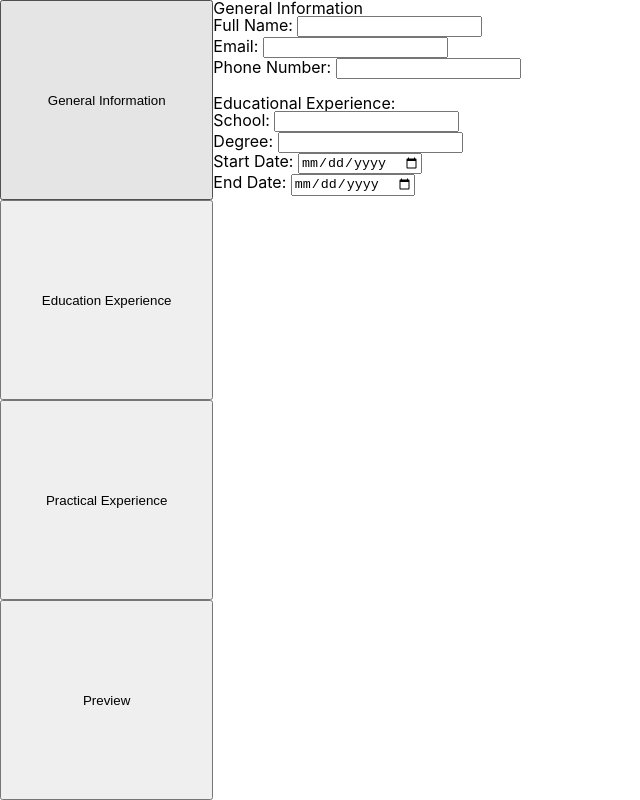
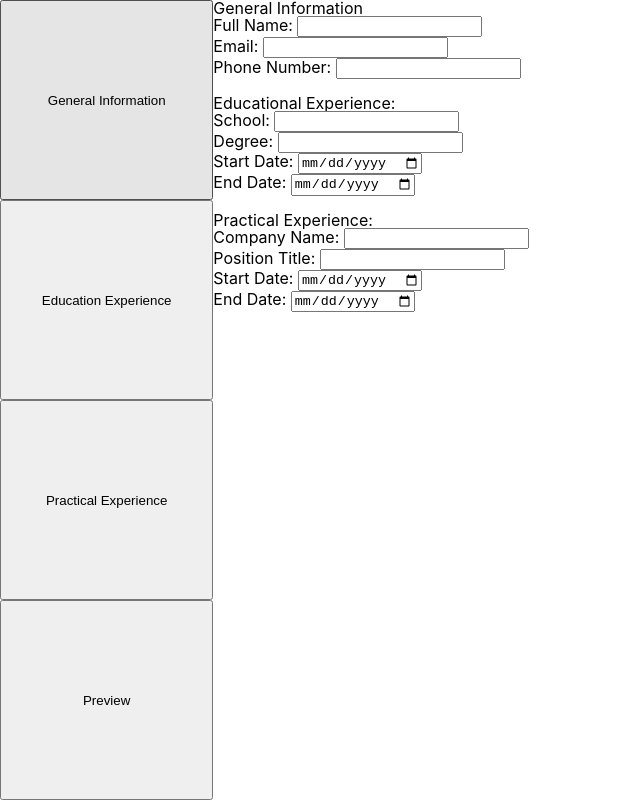
Before and after one commit to aaronlmjohnson/cv-project, a React (Create React App) app: page / in a window 1280 px wide. Shown: the whole page, without its empty margins (0-640 px from the left). Built offline with nearby package versions, Linux system fonts and the light colour scheme.

Commit message:
added company info fields to PracticalInfoForm

```diff
--- a/src/components/ActiveForm.js
+++ b/src/components/ActiveForm.js
@@ -1,6 +1,7 @@
 import React from "react";
 import EducationInfoForm from "./EducationInfoForm";
 import GeneralInfoForm from "./GeneralInfoForm";
+import PracticalInfoForm from "./PracticalInfoForm";
 
 const ActiveForm = ()=>{
     return(
@@ -8,6 +9,8 @@ const ActiveForm = ()=>{
             <GeneralInfoForm />
             <br/>
             <EducationInfoForm />
+            <br/>
+            <PracticalInfoForm />
         </div>
     )
 }
--- a/src/components/EducationInfoForm.js
+++ b/src/components/EducationInfoForm.js
@@ -11,8 +11,8 @@ const EducationInfoForm = ()=>{
                 <ul id="educational-experience-form-items">
                     <TextItem id={"school"} name={"school"} value={"School:"}/>
                     <TextItem id={"degree"} name={"degree"} value={"Degree:"}/>
-                    <DateItem id={"start-date"} name={"startDate"} value={"Start Date:"} />
-                    <DateItem id={"end-date"} name={"endDate"} value={"End Date:"} />
+                    <DateItem id={"school-start-date"} name={"schoolStartDate"} value={"Start Date:"} />
+                    <DateItem id={"school-end-date"} name={"schoolEndDate"} value={"End Date:"} />
                 </ul>
             </form>
         </div>
--- a/src/components/PracticalInfoForm.js
+++ b/src/components/PracticalInfoForm.js
@@ -9,6 +9,10 @@ const PracticalInfoForm = ()=>{
             <FormHeader id="practical-info-header" value="Practical Experience:"/>
             <form id="practical-experience-form">
                 <ul id="practical-experience-form-items">
+                <TextItem id={"company-name"} name={"companyName"} value={"Company Name:"}/>
+                <TextItem id={"position-title"} name={"positionTitle"} value={"Position Title:"}/>
+                <DateItem id={"work-start-date"} name={"workStartDate"} value={"Start Date:"} />
+                <DateItem id={"work-end-date"} name={"workEndDate"} value={"End Date:"} />
                     {/* <TextItem id={"school"} name={"school"} value={"School:"}/>
                     <TextItem id={"degree"} name={"degree"} value={"Degree:"}/>
                     <DateItem id={"start-date"} name={"startDate"} value={"Start Date:"} />
```
